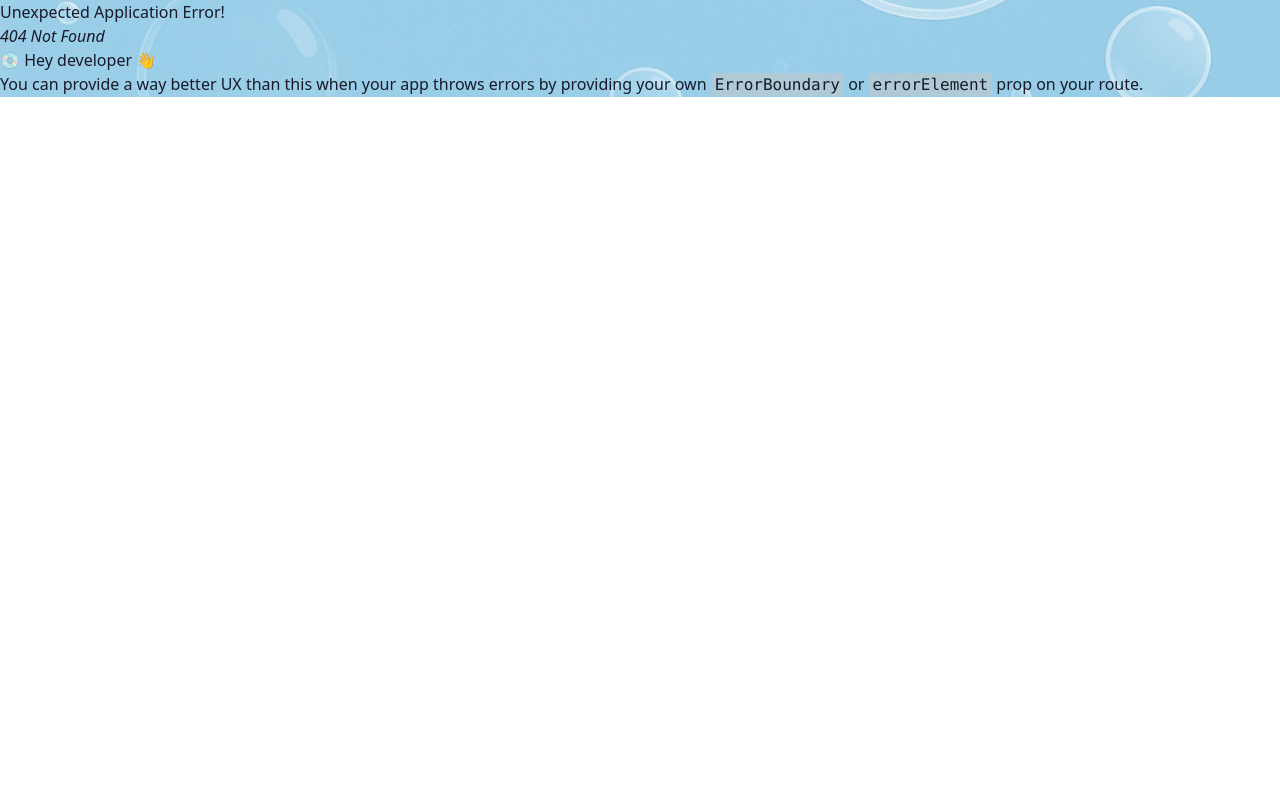
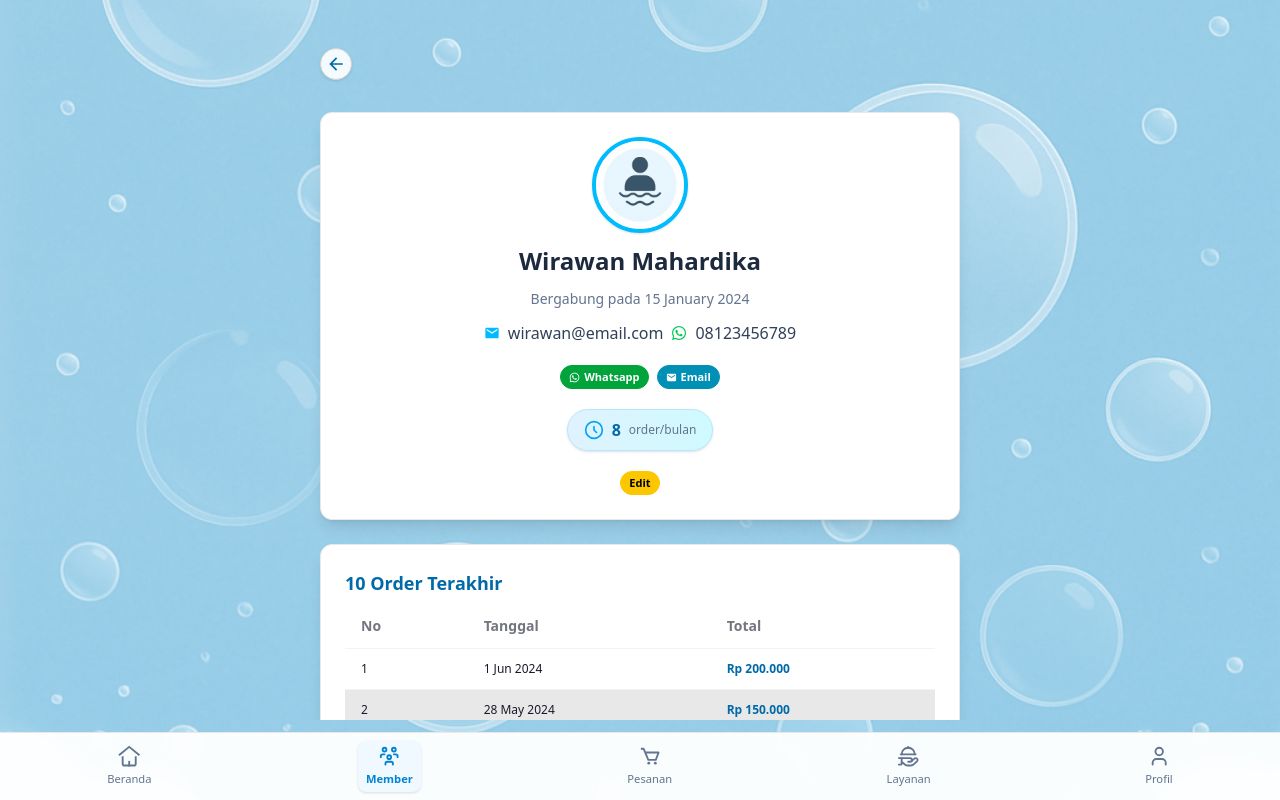
Before and after one commit to wirawanmahardika/laundry-frontend, a React (Vite) app: page /member/detail in a window 1280 px wide. Before the commit this address had no page. Built offline with nearby package versions, Linux system fonts and the light colour scheme.

Commit message:
feat: page detail member

```diff
--- a/src/App.tsx
+++ b/src/App.tsx
@@ -15,6 +15,7 @@ import TambahLayanan from "./pages/layanan/TambahLayanan";
 import TambahPesanan from "./pages/pesanan/TambahPesanan";
 import Member from "./pages/member/Member";
 import TambahMember from "./pages/member/TambahMember";
+import DetailMember from "./pages/member/DetailMember";
 
 // const router = createHashRouter(
 const router = createBrowserRouter(
@@ -33,6 +34,7 @@ const router = createBrowserRouter(
 
         <Route path="member" element={<Member />} />
         <Route path="member/tambah" element={<TambahMember />} />
+        <Route path="member/detail" element={<DetailMember />} />
       </Route>
     </>
   )
--- /dev/null
+++ b/src/pages/member/DetailMember.tsx
@@ -0,0 +1,197 @@
+import { useNavigate } from "react-router-dom";
+import { useState } from "react";
+import memberIcon from "../../assets/img/member.png";
+import { FaWhatsapp } from "react-icons/fa";
+import { MdEmail } from "react-icons/md";
+import { MdArrowBack } from "react-icons/md";
+import dayjs from "dayjs";
+
+export default function DetailMember() {
+    // Dummy data, ganti dengan fetch dari API jika perlu
+    const [member, setMember] = useState({
+        name: "Wirawan Mahardika",
+        joinedAt: "2024-01-15",
+        email: "wirawan@email.com",
+        phone: "08123456789",
+        avgOrder: 8,
+        orders: [
+            { id: 1, tanggal: "2024-06-01", total: 200000 },
+            { id: 2, tanggal: "2024-05-28", total: 150000 },
+            { id: 3, tanggal: "2024-05-20", total: 180000 },
+            { id: 4, tanggal: "2024-05-15", total: 210000 },
+            { id: 5, tanggal: "2024-05-10", total: 170000 },
+            { id: 6, tanggal: "2024-05-01", total: 160000 },
+            { id: 7, tanggal: "2024-04-25", total: 190000 },
+            { id: 8, tanggal: "2024-04-18", total: 200000 },
+            { id: 9, tanggal: "2024-04-10", total: 175000 },
+            { id: 10, tanggal: "2024-04-01", total: 165000 },
+        ],
+    });
+    const [editMode, setEditMode] = useState(false);
+    const [editData, setEditData] = useState(member);
+    const navigate = useNavigate();
+
+    const handleEdit = () => {
+        setEditMode(true);
+        setEditData(member);
+    };
+
+    const handleSave = () => {
+        setEditMode(false);
+        setMember(editData);
+    };
+
+    const handleCancel = () => {
+        setEditMode(false);
+        setEditData(member);
+    };
+
+    const sendWhatsapp = () => {
+        if (!member.phone) return;
+        window.open(`https://wa.me/${member.phone.replace(/^0/, "62")}`, "_blank");
+    };
+
+    const sendEmail = () => {
+        if (!member.email) return;
+        window.open(`mailto:${member.email}`, "_blank");
+    };
+
+    return (
+        <div className="container mx-auto max-w-2xl px-4 py-8 flex flex-col gap-y-6">
+            <button
+                className="btn btn-circle btn-sm bg-base-100/90 border border-base-300 shadow text-sky-700 hover:bg-sky-100 transition self-start mb-2"
+                onClick={() => navigate(-1)}
+                type="button"
+                title="Kembali"
+            >
+                <MdArrowBack size={20} />
+            </button>
+            <div className="bg-base-100 rounded-xl p-6 shadow-lg border border-base-200 flex flex-col items-center gap-y-3">
+                <img
+                    className="rounded-full w-24 h-24 object-cover border-4 border-sky-400 shadow"
+                    src={memberIcon}
+                    alt="Member"
+                />
+                {editMode ? (
+                    <input
+                        className="input input-bordered text-xl font-bold text-center"
+                        value={editData.name}
+                        onChange={e => setEditData({ ...editData, name: e.target.value })}
+                    />
+                ) : (
+                    <span className="text-2xl font-bold text-slate-800">{member.name}</span>
+                )}
+                <span className="text-slate-500 text-sm">
+                    Bergabung pada {dayjs(member.joinedAt).format("D MMMM YYYY")}
+                </span>
+                <div className="flex flex-col sm:flex-row gap-2 w-full justify-center">
+                    <div className="flex items-center gap-x-2">
+                        <MdEmail className="text-sky-400" />
+                        {editMode ? (
+                            <input
+                                className="input input-bordered input-xs"
+                                value={editData.email}
+                                onChange={e => setEditData({ ...editData, email: e.target.value })}
+                                placeholder="Tidak ada email"
+                            />
+                        ) : member.email ? (
+                            <span className="text-slate-700">{member.email}</span>
+                        ) : (
+                            <span className="italic text-rose-400">Tidak ada email</span>
+                        )}
+                    </div>
+                    <div className="flex items-center gap-x-2">
+                        <FaWhatsapp className="text-green-500" />
+                        {editMode ? (
+                            <input
+                                className="input input-bordered input-xs"
+                                value={editData.phone}
+                                onChange={e => setEditData({ ...editData, phone: e.target.value })}
+                                placeholder="Tidak ada nomor HP"
+                            />
+                        ) : member.phone ? (
+                            <span className="text-slate-700">{member.phone}</span>
+                        ) : (
+                            <span className="italic text-rose-400">Tidak ada nomor HP</span>
+                        )}
+                    </div>
+                </div>
+                <div className="flex gap-x-2 mt-2">
+                    <button
+                        className="btn btn-success btn-xs rounded-full flex items-center gap-x-1"
+                        onClick={sendWhatsapp}
+                        disabled={!member.phone}
+                        type="button"
+                    >
+                        <FaWhatsapp /> Whatsapp
+                    </button>
+                    <button
+                        className="btn btn-info btn-xs rounded-full flex items-center gap-x-1"
+                        onClick={sendEmail}
+                        disabled={!member.email}
+                        type="button"
+                    >
+                        <MdEmail /> Email
+                    </button>
+                </div>
+                {/* Rata-rata order per bulan */}
+                <div className="flex flex-col items-center w-full mt-2">
+                    <div className="w-fit px-4 py-2 rounded-full bg-gradient-to-r from-sky-100 to-cyan-100 border border-sky-200 shadow flex items-center gap-x-2">
+                        <svg className="w-5 h-5 text-sky-500" fill="none" stroke="currentColor" strokeWidth={2} viewBox="0 0 24 24">
+                            <path d="M12 8v4l3 3" stroke="currentColor" strokeLinecap="round" strokeLinejoin="round"/>
+                            <circle cx="12" cy="12" r="10" stroke="currentColor" strokeLinecap="round" strokeLinejoin="round"/>
+                        </svg>
+                        <span className="text-sky-700 font-semibold text-base">
+                            {member.avgOrder}
+                        </span>
+                        <span className="text-xs text-slate-500">order/bulan</span>
+                    </div>
+                </div>
+                <div className="flex gap-x-2 mt-2">
+                    {editMode ? (
+                        <>
+                            <button className="btn btn-primary btn-xs rounded-full" onClick={handleSave} type="button">
+                                Simpan
+                            </button>
+                            <button className="btn btn-ghost btn-xs rounded-full" onClick={handleCancel} type="button">
+                                Batal
+                            </button>
+                        </>
+                    ) : (
+                        <button className="btn btn-warning btn-xs rounded-full" onClick={handleEdit} type="button">
+                            Edit
+                        </button>
+                    )}
+                </div>
+            </div>
+
+            <div className="bg-base-100 rounded-xl p-6 shadow-lg border border-base-200">
+                <h3 className="font-bold text-lg mb-2 text-sky-700">10 Order Terakhir</h3>
+                <div className="overflow-x-auto">
+                    <table className="table table-zebra text-xs">
+                        <thead>
+                            <tr>
+                                <th>No</th>
+                                <th>Tanggal</th>
+                                <th>Total</th>
+                            </tr>
+                        </thead>
+                        <tbody>
+                            {member.orders.map((o, i) => (
+                                <tr key={o.id}>
+                                    <td>{i + 1}</td>
+                                    <td>{dayjs(o.tanggal).format("D MMM YYYY")}</td>
+                                    <td>
+                                        <span className="font-semibold text-sky-700">
+                                            Rp {o.total.toLocaleString("id")}
+                                        </span>
+                                    </td>
+                                </tr>
+                            ))}
+                        </tbody>
+                    </table>
+                </div>
+            </div>
+        </div>
+    );
+}
--- a/src/pages/member/Member.tsx
+++ b/src/pages/member/Member.tsx
@@ -98,7 +98,7 @@ function Card({ name, joinedAt, email, phone }: CardProps) {
                 <div className="flex gap-x-2 mt-2 sm:mt-0">
                     <button className="btn btn-xs btn-error rounded-full shadow">Hapus</button>
                     <button className="btn btn-xs btn-warning rounded-full shadow">Ubah</button>
-                    <button className="btn btn-xs btn-info rounded-full shadow">Detail</button>
+                    <NavLink to={"/member/detail"} className="btn btn-xs btn-info rounded-full shadow">Detail</NavLink>
                 </div>
             </div>
         </div>
```
